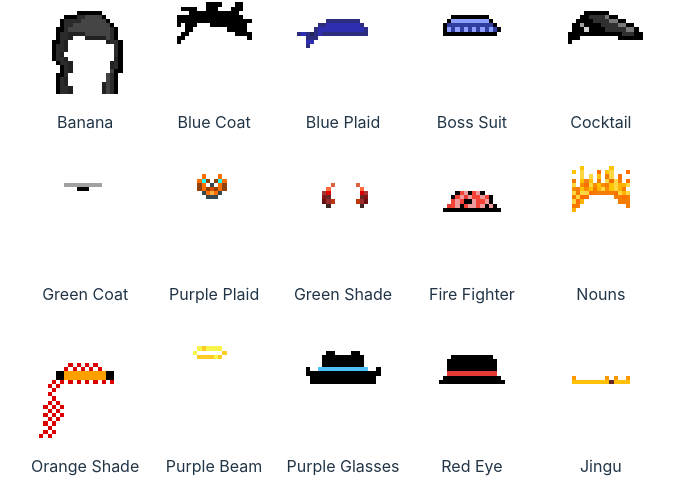
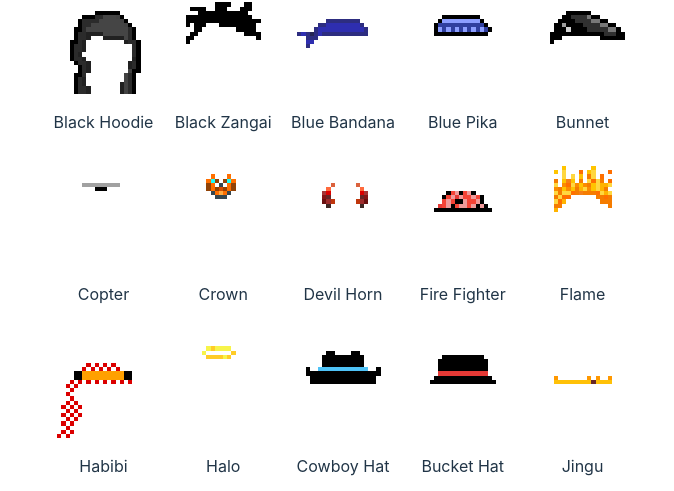
Before and after one commit to cccchuck/tag-bdm, a React (Vite) app: page /head in a window 1280 px wide. Shown: the part 461-952 px from the top of the page, without its empty margins (297-971 px from the left). Built offline with nearby package versions, Linux system fonts and the light colour scheme; no server answers.

Commit message:
fix: fix value

```diff
--- a/src/pages/body.tsx
+++ b/src/pages/body.tsx
@@ -30,7 +30,7 @@ const attributes = [
   },
   {
     img: DarkBrown,
-    value: 'DarkBrown',
+    value: 'Dark Brown',
   },
   {
     img: Ghost,
--- a/src/pages/head.tsx
+++ b/src/pages/head.tsx
@@ -12,8 +12,8 @@ import FireFighter from '../assets/head/fire fighter.png'
 import Flame from '../assets/head/flame.png'
 import Habibi from '../assets/head/habibi.png'
 import Halo from '../assets/head/halo.png'
-import Hat1 from '../assets/head/hat1.png'
-import Hat2 from '../assets/head/hat2.png'
+import CowboyHat from '../assets/head/cowboy hat.png'
+import BucketHat from '../assets/head/bucket hat.png'
 import Jingu from '../assets/head/jingu.png'
 import Medic from '../assets/head/medic.png'
 import Mohawk from '../assets/head/mohawk.png'
@@ -33,35 +33,35 @@ import update from '../apis/update'
 const attributes = [
   {
     img: BlackHoodie,
-    value: 'Banana',
+    value: 'Black Hoodie',
   },
   {
     img: BlackZangai,
-    value: 'Blue Coat',
+    value: 'Black Zangai',
   },
   {
     img: BlueBandana,
-    value: 'Blue Plaid',
+    value: 'Blue Bandana',
   },
   {
     img: BluePika,
-    value: 'Boss Suit',
+    value: 'Blue Pika',
   },
   {
     img: Bunnet,
-    value: 'Cocktail',
+    value: 'Bunnet',
   },
   {
     img: Copter,
-    value: 'Green Coat',
+    value: 'Copter',
   },
   {
     img: Crown,
-    value: 'Purple Plaid',
+    value: 'Crown',
   },
   {
     img: DevilHorn,
-    value: 'Green Shade',
+    value: 'Devil Horn',
   },
   {
     img: FireFighter,
@@ -69,23 +69,23 @@ const attributes = [
   },
   {
     img: Flame,
-    value: 'Nouns',
+    value: 'Flame',
   },
   {
     img: Habibi,
-    value: 'Orange Shade',
+    value: 'Habibi',
   },
   {
     img: Halo,
-    value: 'Purple Beam',
+    value: 'Halo',
   },
   {
-    img: Hat1,
-    value: 'Purple Glasses',
+    img: CowboyHat,
+    value: 'Cowboy Hat',
   },
   {
-    img: Hat2,
-    value: 'Red Eye',
+    img: BucketHat,
+    value: 'Bucket Hat',
   },
   {
     img: Jingu,
```
Also changed, not shown: src/assets/head/bucket hat.png (renamed from src/assets/head/hat2.png), src/assets/head/cowboy hat.png (renamed from src/assets/head/hat1.png).
